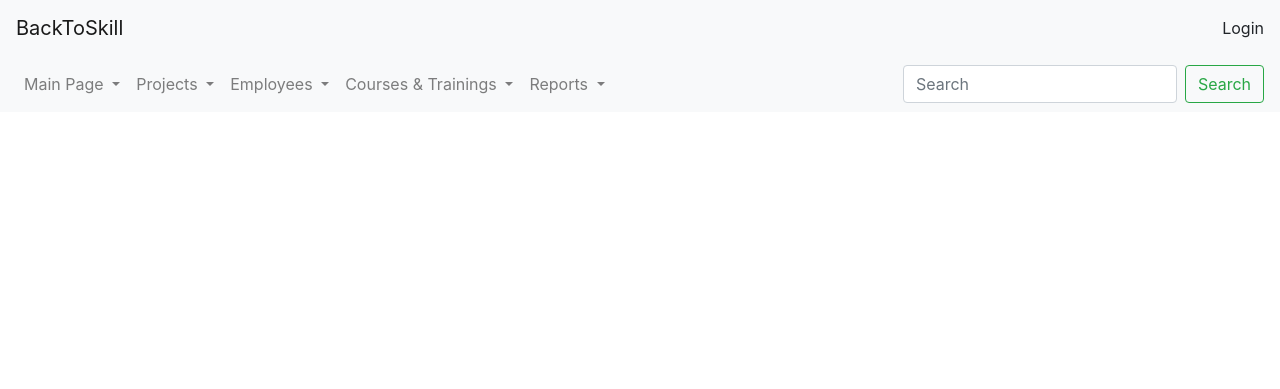
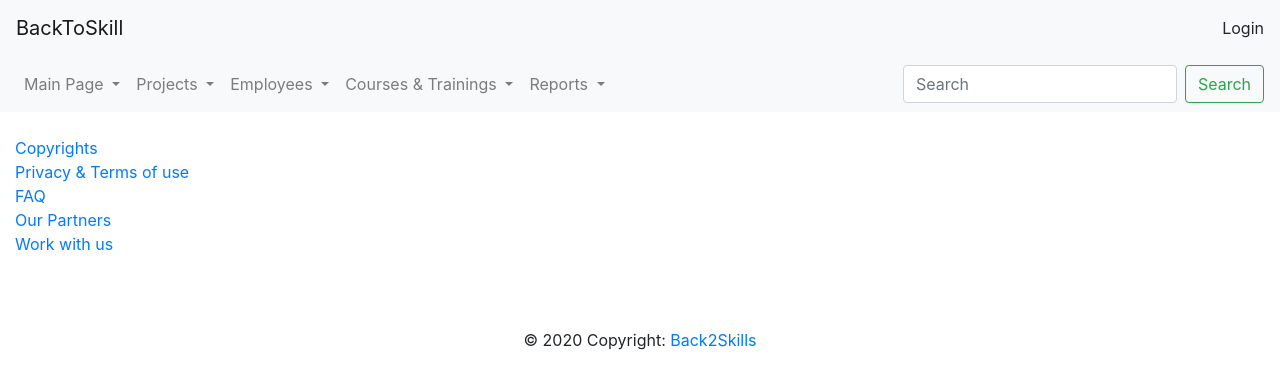
Before and after one commit to AnzeliniSimone/BackToSkill, a Flask app: page / in a window 1280 px wide. Shown: the top 389 px of the page. Run offline with Flask 2, Linux system fonts and the light colour scheme; some libraries are stand-ins or nearby versions.

Commit message:
Added footer
Social buttons need additional work (icons don't appear)

```diff
--- a/templates/layout.html
+++ b/templates/layout.html
@@ -88,7 +88,88 @@
         </nav>
     </header>
 </body>
-<footer>
+
+<footer class="page-footer font-small blue pt-4">
+
+  <!-- Footer Links -->
+  <div class="container-fluid text-center text-md-left">
+
+    <!-- Grid row -->
+    <div class="row">
+
+      <hr class="clearfix w-100 d-md-none pb-3">
+
+      <!-- Grid column -->
+      <div class="col-md-3 mb-md-0 mb-3">
+
+        <!-- Links -->
+
+        <ul class="list-unstyled">
+          <li>
+            <a href="#!">Copyrights</a>
+          </li>
+          <li>
+            <a href="#!">Privacy & Terms of use</a>
+          </li>
+          <li>
+            <a href="#!">FAQ</a>
+          </li>
+          <li>
+            <a href="#!">Our Partners</a>
+          </li>
+          <li>
+            <a href="#!">Work with us</a>
+          </li>
+        </ul>
+
+      </div>
+      <!-- Grid column -->
+
+    <!-- Grid row -->
+
+  </div>
+  <!-- Footer Links -->
+
+    <!-- Footer Elements -->
+  <div class="container">
+
+    <!-- Social buttons -->
+    <ul class="list-unstyled list-inline text-center">
+      <li class="list-inline-item">
+        <a class="btn-floating btn-fb mx-1">
+          <i class="fab fa-facebook-f"> </i>
+        </a>
+      </li>
+      <li class="list-inline-item">
+        <a class="btn-floating btn-tw mx-1">
+          <i class="fab fa-twitter"> </i>
+        </a>
+      </li>
+      <li class="list-inline-item">
+        <a class="btn-floating btn-gplus mx-1">
+          <i class="fab fa-google-plus-g"> </i>
+        </a>
+      </li>
+      <li class="list-inline-item">
+        <a class="btn-floating btn-li mx-1">
+          <i class="fab fa-linkedin-in"> </i>
+        </a>
+      </li>
+      <li class="list-inline-item">
+        <a class="btn-floating btn-dribbble mx-1">
+          <i class="fab fa-dribbble"> </i>
+        </a>
+      </li>
+    </ul>
+    <!-- Social buttons -->
+
+  </div>
+  <!-- Footer Elements -->
+
+  <!-- Copyright -->
+  <div class="footer-copyright text-center py-3">© 2020 Copyright:
+    <a href=""> Back2Skills</a>
+  </div>
 
 </footer>
 </html>
```
